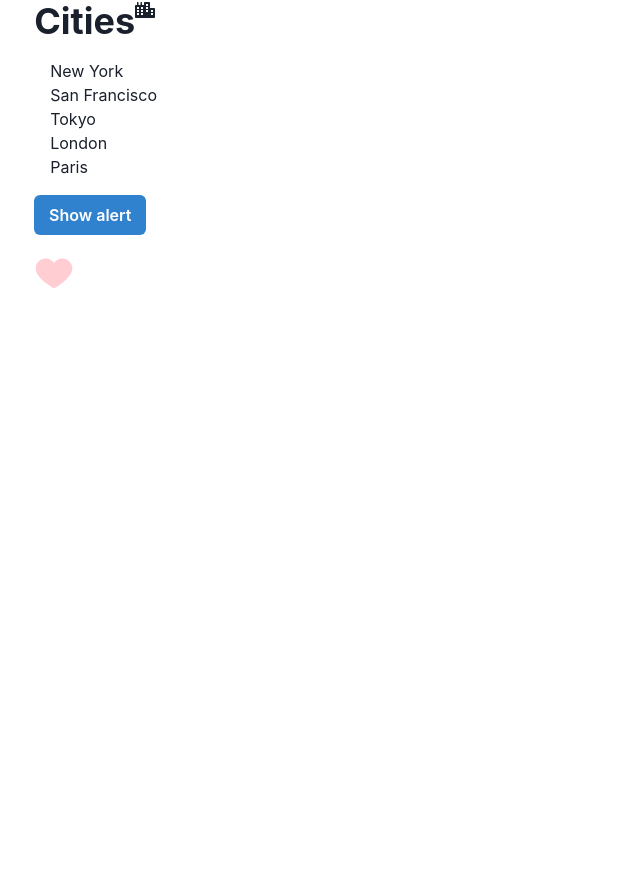
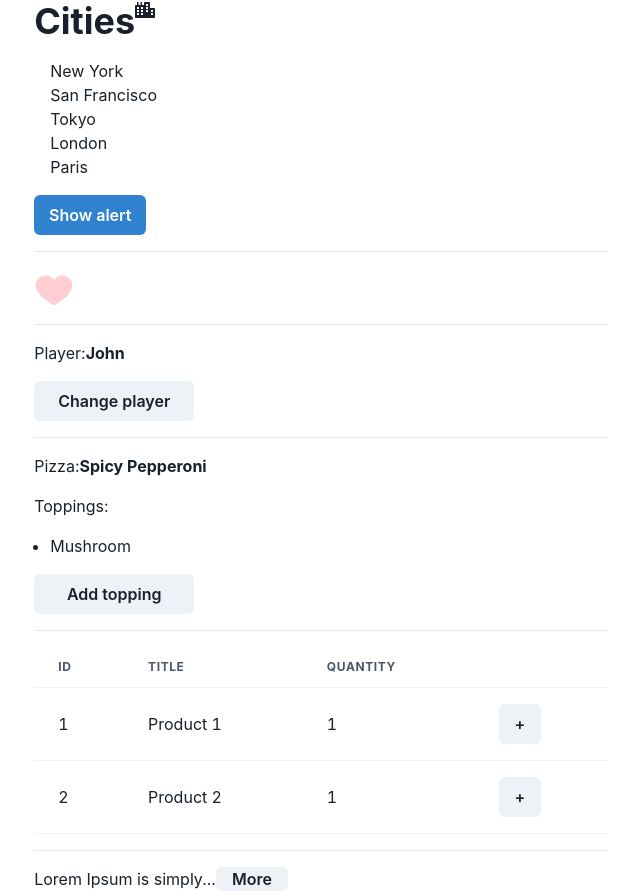
Before and after one commit to kboul/react-18, a React (Vite) app: page / in a window 1280 px wide. Shown: the whole page, without its empty margins (319-959 px from the left). Before the commit the page ends 800 px from the top, so only its background shows below. Built offline with nearby package versions, Linux system fonts and the light colour scheme.

Commit message:
Feature/managing component state (#2)
* Updating state of a complex object

* Updating state of a complex object containing an array

* Updating state of a complex object containing an array of objects

* Create an ExpandableText component

```diff
--- a/src/App.tsx
+++ b/src/App.tsx
@@ -2,7 +2,16 @@ import { Container, Flex, Stack } from "@chakra-ui/react";
 import { useState } from "react";
 import { FaCity } from "react-icons/fa";
 
-import { Alert, Button, Like, ListGroup } from "./components";
+import {
+  Alert,
+  Button,
+  Like,
+  ListGroup,
+  Player,
+  Pizza,
+  ShoppinCart,
+  ExpandableText,
+} from "./components";
 
 export default function App() {
   const [showAlert, setShowAlert] = useState(false);
@@ -35,7 +44,31 @@ export default function App() {
           Show alert
         </Button>
 
+        <hr />
+
         <Like onClick={() => console.log("clicked")} />
+
+        <hr />
+        <Player />
+
+        <hr />
+        <Pizza />
+
+        <hr />
+        <ShoppinCart />
+
+        <hr />
+        <ExpandableText maxChars={21}>
+          Lorem Ipsum is simply dummy text of the printing and typesetting
+          industry. Lorem Ipsum has been the industry's standard dummy text ever
+          since the 1500s, when an unknown printer took a galley of type and
+          scrambled it to make a type specimen book. It has survived not only
+          five centuries, but also the leap into electronic typesetting,
+          remaining essentially unchanged. It was popularised in the 1960s with
+          the release of Letraset sheets containing Lorem Ipsum passages, and
+          more recently with desktop publishing software like Aldus PageMaker
+          including versions of Lorem Ipsum.
+        </ExpandableText>
       </Stack>
     </Container>
   );
--- /dev/null
+++ b/src/components/ExpandableText.tsx
@@ -0,0 +1,38 @@
+import { Flex } from "@chakra-ui/react";
+import { useState } from "react";
+import { Button } from ".";
+
+interface ExpandableTextProps {
+  children: string;
+  maxChars?: number;
+}
+
+export default function ExpandableText({
+  children,
+  maxChars = 100,
+}: ExpandableTextProps) {
+  const [isExpanded, setIsExpanded] = useState(false);
+
+  const handleClick = () => setIsExpanded(!isExpanded);
+
+  const MoreLessButton = (
+    <Button height={6} onClick={handleClick}>
+      {isExpanded ? "Less" : "More"}
+    </Button>
+  );
+
+  const getText = () => {
+    if (children.length <= maxChars) return children;
+    const textWithButton = isExpanded
+      ? children
+      : `${children.substring(0, maxChars)}...`;
+    return (
+      <>
+        {textWithButton}
+        {MoreLessButton}
+      </>
+    );
+  };
+
+  return <Flex>{getText()}</Flex>;
+}
--- /dev/null
+++ b/src/components/Pizza.tsx
@@ -0,0 +1,36 @@
+import { Flex, UnorderedList, ListItem } from "@chakra-ui/react";
+import { useState } from "react";
+
+import { Button } from ".";
+
+export default function Pizza() {
+  const [pizza, setpPizza] = useState({
+    name: "Spicy Pepperoni",
+    toppings: ["Mushroom"],
+  });
+
+  const handleClick = () => {
+    setpPizza((prevState) => ({
+      ...prevState,
+      toppings: [...prevState.toppings, "Cheese"],
+    }));
+  };
+
+  return (
+    <>
+      <Flex>
+        Pizza: <b>{pizza.name}</b>
+        <br />
+      </Flex>
+      Toppings:
+      <UnorderedList>
+        {pizza.toppings.map((topping) => (
+          <ListItem key={topping}>{topping}</ListItem>
+        ))}
+      </UnorderedList>
+      <Button width={40} onClick={handleClick}>
+        Add topping
+      </Button>
+    </>
+  );
+}
--- /dev/null
+++ b/src/components/Player.tsx
@@ -0,0 +1,31 @@
+import { Flex } from "@chakra-ui/react";
+import { useState } from "react";
+
+import { Button } from ".";
+
+export default function Player() {
+  const [game, setGame] = useState({
+    id: 1,
+    player: {
+      name: "John",
+    },
+  });
+
+  const handleClick = () => {
+    setGame((prevState) => ({
+      ...prevState,
+      player: { ...prevState.player, name: "Bob" },
+    }));
+  };
+
+  return (
+    <>
+      <Flex>
+        Player: <b>{game.player.name}</b>
+      </Flex>
+      <Button width={40} onClick={handleClick}>
+        Change player
+      </Button>
+    </>
+  );
+}
--- /dev/null
+++ b/src/components/ShoppingCart.tsx
@@ -0,0 +1,66 @@
+import {
+  Table,
+  TableContainer,
+  Tbody,
+  Td,
+  Th,
+  Thead,
+  Tr,
+} from "@chakra-ui/react";
+import { useState } from "react";
+
+import { Button } from ".";
+
+export default function ShoppingCart() {
+  const [cart, setCart] = useState({
+    discount: 0.1,
+    items: [
+      {
+        id: 1,
+        title: "Product 1",
+        quantity: 1,
+      },
+      {
+        id: 2,
+        title: "Product 2",
+        quantity: 1,
+      },
+    ],
+  });
+
+  const handleAdd = (id: number) => () => {
+    setCart((prevState) => ({
+      ...prevState,
+      items: prevState.items.map((item) =>
+        item.id === id ? { ...item, quantity: item.quantity++ } : item
+      ),
+    }));
+  };
+
+  return (
+    <TableContainer>
+      <Table variant="simple">
+        <Thead>
+          <Tr>
+            {Object.keys(cart.items[0]).map((key) => (
+              <Th key={key}>{key}</Th>
+            ))}
+            <Th></Th>
+          </Tr>
+        </Thead>
+        <Tbody>
+          {cart.items.map((item) => (
+            <Tr key={item.id}>
+              <Td>{item.id}</Td>
+              <Td>{item.title}</Td>
+              <Td>{item.quantity}</Td>
+              <Td>
+                <Button onClick={handleAdd(item.id)}>+</Button>
+              </Td>
+            </Tr>
+          ))}
+        </Tbody>
+      </Table>
+    </TableContainer>
+  );
+}
--- a/src/components/index.tsx
+++ b/src/components/index.tsx
@@ -1,4 +1,8 @@
 export { default as Alert } from "./Alert";
 export { default as Button } from "./Button";
+export { default as ExpandableText } from "./ExpandableText";
 export { default as Like } from "./Like";
 export { default as ListGroup } from "./ListGroup/ListGroup";
+export { default as Pizza } from "./Pizza";
+export { default as Player } from "./Player";
+export { default as ShoppinCart } from "./ShoppingCart";
```
